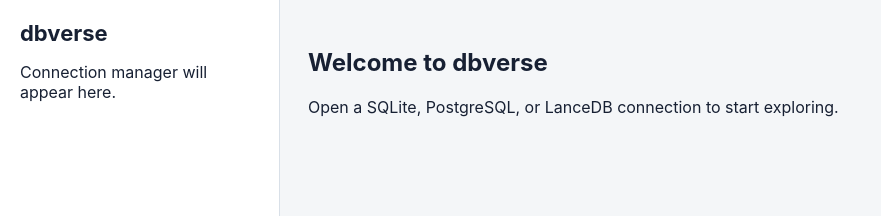
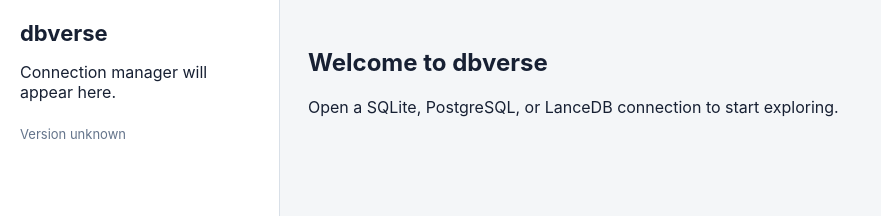
Before and after one commit to sirius-zuo/dbverse, a React (Vite) app: page / in a window 1280 px wide. Shown: the top 216 px of the page, without its empty margins (0-881 px from the left). Built offline with nearby package versions, Linux system fonts and the light colour scheme.

Commit message:
feat: add tauri command wrapper

```diff
--- a/src/App.tsx
+++ b/src/App.tsx
@@ -1,9 +1,19 @@
+import { useEffect, useState } from "react";
+import { appVersion } from "./api/tauri";
+
 export function App() {
+  const [version, setVersion] = useState<string>("loading");
+
+  useEffect(() => {
+    void appVersion().then(setVersion).catch(() => setVersion("unknown"));
+  }, []);
+
   return (
     <main className="app-shell">
       <aside className="app-sidebar">
         <h1>dbverse</h1>
         <p>Connection manager will appear here.</p>
+        <p className="app-version">Version {version}</p>
       </aside>
       <section className="app-workspace">
         <h2>Welcome to dbverse</h2>
--- /dev/null
+++ b/src/api/tauri.ts
@@ -0,0 +1,23 @@
+import { invoke } from "@tauri-apps/api/core";
+import type { ConnectorCapabilities, DatabaseKind } from "./types";
+
+export type StatementSafety = "readOnly" | "mutating" | "ambiguous" | "empty";
+
+export interface StatementClassification {
+  safety: StatementSafety;
+  reason: string;
+}
+
+export async function appVersion(): Promise<string> {
+  return invoke<string>("app_version");
+}
+
+export async function classifyStatement(sql: string): Promise<StatementClassification> {
+  return invoke<StatementClassification>("classify_statement", { sql });
+}
+
+export async function getCapabilitiesForKind(
+  kind: DatabaseKind
+): Promise<ConnectorCapabilities> {
+  return invoke<ConnectorCapabilities>("get_capabilities_for_kind", { kind });
+}
--- a/src/styles.css
+++ b/src/styles.css
@@ -39,3 +39,9 @@
 .app-workspace {
   padding: 28px;
 }
+
+.app-version {
+  margin-top: 24px;
+  color: #64748b;
+  font-size: 13px;
+}
```
